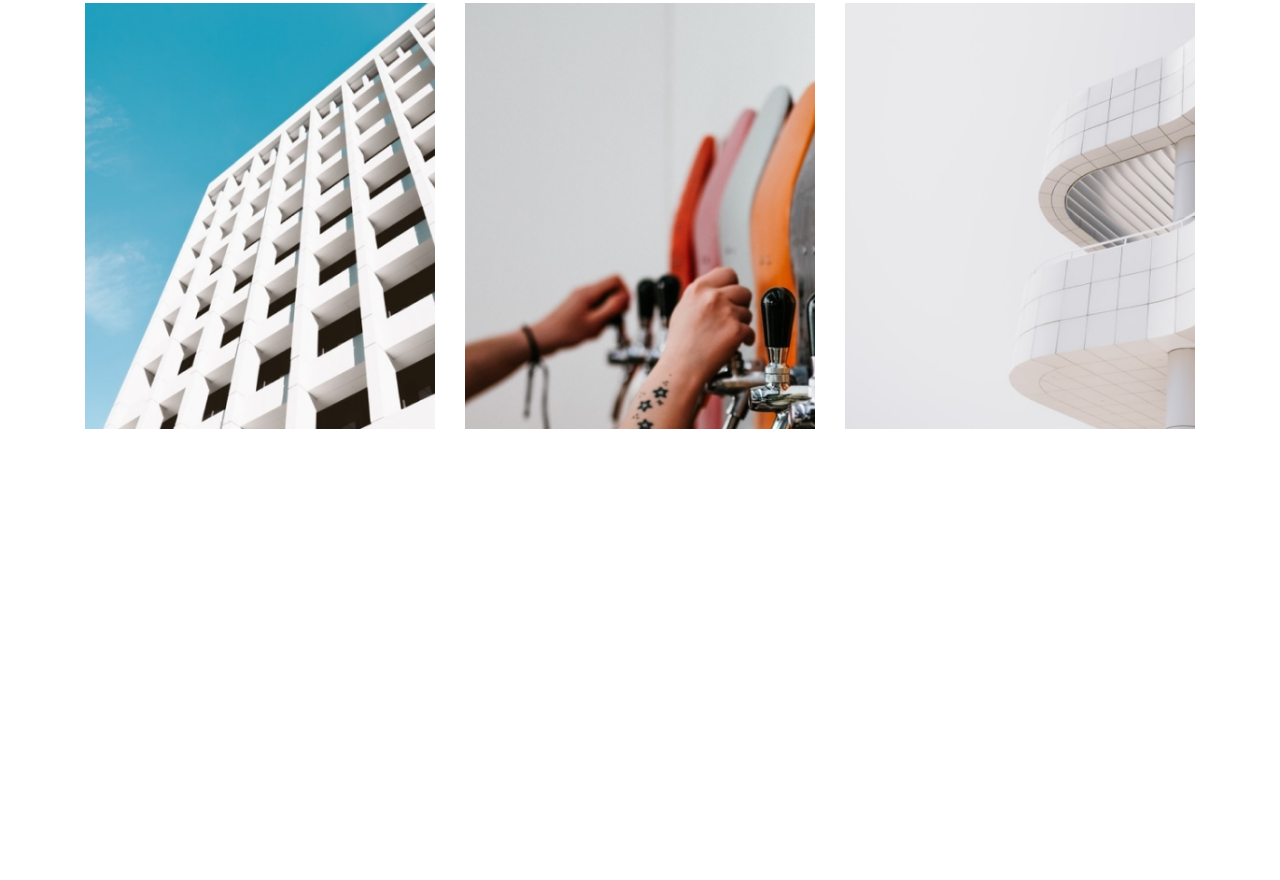
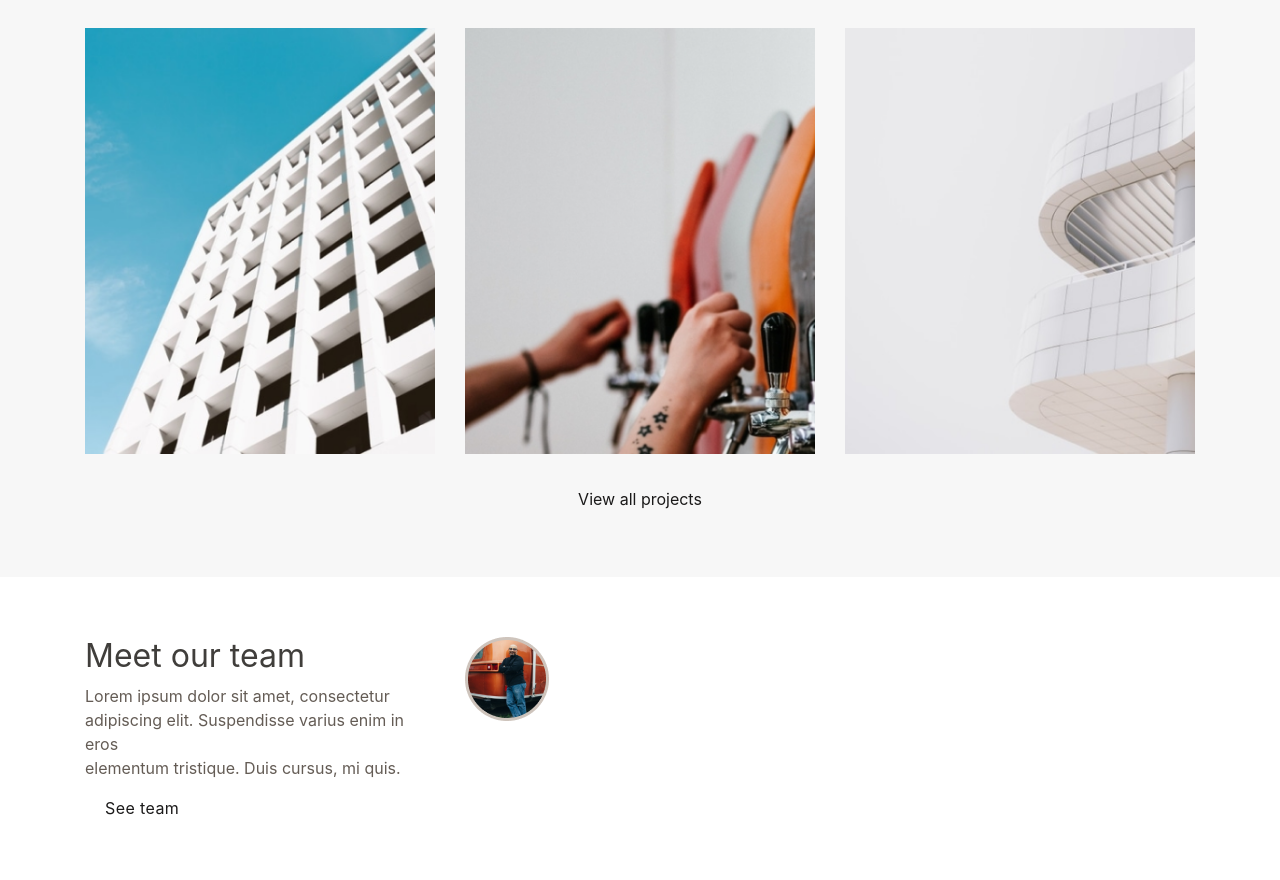
Before and after one commit to mkomil1/Wishbone-Partners, a plain HTML site: page index.html in a window 1280 px wide. Shown: the part 3926-4806 px from the top of the page. Before the commit the page ends 4355 px from the top, so only its background shows below. Drawn offline with Linux system fonts and the light colour scheme.

Commit message:
futer section add

```diff
--- a/css/style.css
+++ b/css/style.css
@@ -245,12 +245,16 @@
 }
 
 .main_bottom{
-       padding: 50px 0 0 0;
+       padding: 50px 0 50px 0;
+       background-color: #F7F7F7;
+
+
 }
 .main_bottom h1{
     font-size: 39px;
     font-weight: 400;
     color: #1B1A1A;
+    margin-top: 25px;
 }
 .main_bottom p{
     font-size: 24px;
@@ -313,3 +317,38 @@
     bottom: 0;
 
 }
+.main_bottom .m-p{
+    font-size: 16px;
+    font-weight: 400;
+    color: #1B1A1A;
+    text-align: center;
+    margin-top: 25px;
+
+}
+
+.futer_top{
+    padding: 60px 0;
+}
+.futer_top h2{
+    font-size: 32px;
+    font-weight: 400;
+    color: #403E3B;
+
+}
+
+.futer_top p{
+    font-size: 16px;
+    font-weight: 400;
+    color: #645C55;
+}
+
+.futer_top a{
+    font-size: 16px;
+    font-weight: 400;
+    color: #1B1A1A;
+    letter-spacing: 0.4px;
+    margin-left: 20px;
+}
+.futer_top a:hover{
+    text-decoration: none;
+}
--- a/index.html
+++ b/index.html
@@ -264,10 +264,32 @@
               </div>
             </div>
           </div>
+          <div class="col-lg-12 pt-2">
+            <p class="m-p"> View all projects</p>
+          </div>
         </div>
       </div>
     </div>
   </main>
+  <futer>
+    <div class="futer_top">
+      <div class="container">
+        <div class="row">
+          <div class="col-lg-4">
+            <h2>Meet our team</h2>
+            <p>Lorem ipsum dolor sit amet, consectetur <br> adipiscing elit. Suspendisse varius enim in eros <br> elementum tristique. Duis cursus, mi quis.</p>
+            <a href="#">See team</a>
+          </div>
+          <div class="col-lg-4">
+            <div class="futer-blok">
+              <img src="./img/ft-img1.png" alt="">
+            </div>
+          </div>
+        </div>
+      </div>
+    </div>
+  </futer>
+
 
   <script src="./js/jquery.min.js"></script>
   <script src="./js/poper.min.js"></script>
```
Also changed, not shown: img/ft-img1.png (added).
